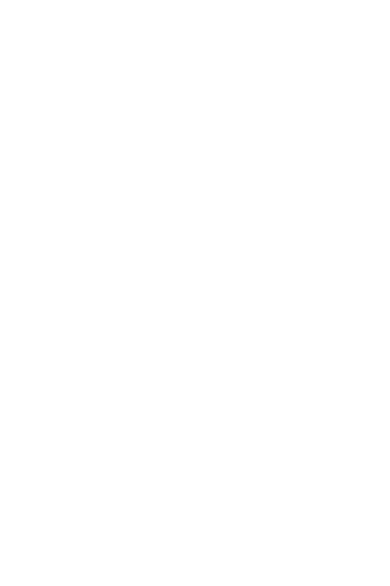
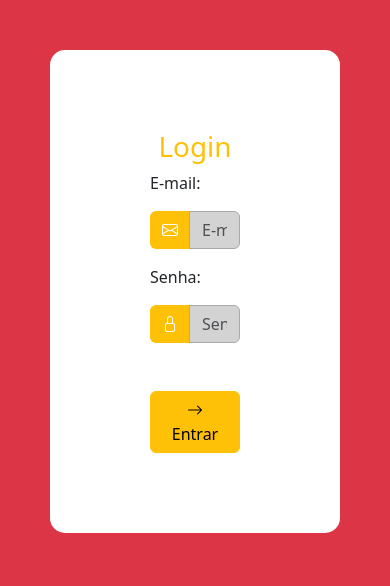
Before and after one commit to LeandroFernandes12/Bootstrap-exemplos-de-uso, a plain HTML site: page 1ª Parte (Bootstrap)/ex5b-al-fazer-formulario-(ex)/ex5b.html in a window 390 px wide. Drawn offline with nearby package versions, Linux system fonts and the light colour scheme.

Commit message:
Completando desafios 5a e 5b
Finalizando desafio 5a sobre cards e desafio 5b sobre formulários.

```diff
--- a/1ª Parte (Bootstrap)/ex5a-al-fazer-grid-(ex)/ex5a.html
+++ b/1ª Parte (Bootstrap)/ex5a-al-fazer-grid-(ex)/ex5a.html
@@ -1 +1,51 @@
-<!-- 1ª Digitação (Resolver exercício aqui) -->
+<!DOCTYPE html>
+<html lang="pt-br">
+<head>
+    <meta charset="UTF-8">
+    <meta name="viewport" content="width=device-width, initial-scale=1.0">
+    <title>Cards Bootstrap</title>
+    <link href="https://cdn.jsdelivr.net/npm/bootstrap@5.3.0/dist/css/bootstrap.min.css" rel="stylesheet">
+</head>
+<body>
+
+
+  <!-- Card 1 -->
+  <div class="container mt-3">
+    <div class="row">
+      <div class="col-sm-4">
+        <div class="card">
+          <div class="card-body">
+            <h5 class="card-title">Card 1</h5>
+            <p class="card-text">Exemplo de card</p>
+            <a href="#" class="btn btn-danger">Botão</a>
+          </div>
+        </div>
+      </div>
+        <div class="col-sm-4">
+          <div class="card">
+            <div class="card-body">
+              <h5 class="card-title">Card 2</h5>
+              <p>Exemplo de card</p>
+              <a href="#" class="btn btn-warning">Botão</a>
+            </div>
+          </div>
+        </div>
+        <div class="col-sm-4">
+            <div class="card">
+              <div class="card-body">
+                <h5 class="card-title">Card 3</h5>
+                <p class="card-text">Exemplo de card</p>
+                <a href="#" class="btn btn-primary">Botão</a>
+              </div>
+            </div>
+          </div>
+      </div>
+    </div>
+  </div>
+
+
+
+
+    <script src="https://cdn.jsdelivr.net/npm/bootstrap@5.3.0/dist/js/bootstrap.bundle.min.js"></script>
+</body>
+</html>
--- a/1ª Parte (Bootstrap)/ex5b-al-fazer-formulario-(ex)/ex5b.html
+++ b/1ª Parte (Bootstrap)/ex5b-al-fazer-formulario-(ex)/ex5b.html
@@ -1 +1,55 @@
-<!-- 1ª Digitação (Resolver exercício aqui) -->
+<!DOCTYPE html>
+<html lang="pt-br">
+<head>
+    <meta charset="UTF-8">
+    <meta name="viewport" content="width=device-width, initial-scale=1.0">
+    <title>Formulário Bootstrap Customizado</title>
+
+    <!-- Bootstrap CSS -->
+    <link href="https://cdn.jsdelivr.net/npm/bootstrap@5.3.0/dist/css/bootstrap.min.css" rel="stylesheet">
+
+    <!-- Bootstrap ícones -->
+    <link rel="stylesheet" href="https://cdn.jsdelivr.net/npm/bootstrap-icons@1.11.3/font/bootstrap-icons.css">
+
+    <!-- CSS customizado -->
+    <link rel="stylesheet" href="styles.css">
+</head>
+<body class="bg-danger">
+
+    <form class="formulário">
+        <h1 class="text-center text-warning">Login</h1>
+        <!-- Email -->
+        <div class="col-sm-6 mb-2">
+            <label for="email" class="form-label">E-mail:</label>
+        </div>
+
+        <div class="input-group">
+            <span class="input-group-text custom-icon bg-warning">
+                <i class="bi bi-envelope"></i>
+            </span>
+            <input type="e-mail" class="form-control custom-input" id="e-mail" placeholder="E-mail">
+        </div>
+
+        <!-- Senha -->
+        <div class="col-sm-6 mb-2 mt-3">
+            <label for="senha" class="form-label">Senha:</label>
+        </div>
+        <div class="input-group">
+            <span class="input-group-text custom-icon bg-warning">
+                <i class="bi bi-lock"></i>
+            </span>
+            <input type="password" class="form-control custom-input" id="e-mail" placeholder="Senha">
+        </div>
+
+        <!-- Botão -->
+        <div class="text-center">
+            <button type="submit" class="btn btn-warning custom-button mt-5 "><i class="bi bi-arrow-right"></i> Entrar</button>
+        </div>
+    </form>
+
+
+
+
+    <script src="https://cdn.jsdelivr.net/npm/bootstrap@5.3.0/dist/js/bootstrap.bundle.min.js"></script>
+</body>
+</html>
--- /dev/null
+++ b/1ª Parte (Bootstrap)/ex5b-al-fazer-formulario-(ex)/styles.css
@@ -0,0 +1,47 @@
+body{
+    background:darkgrey;
+}
+
+.formulário{
+    background: white;
+    padding-left: 100px;
+    padding-right: 100px;
+    padding-top: 80px;
+    padding-bottom: 80px;
+    margin: 50px;
+    margin-left: 350px;
+    margin-right: 350px;
+    border-radius: 15px;
+}
+
+.custom-input{
+    background: lightgrey;
+    border: solid 1px darkgrey;
+}
+
+.custom-icon{
+    color: white;
+    border: darkgrey;
+}
+
+.btn.btn-primary.custom-button{
+    padding: 0.8rem 2rem;
+    border-radius: 15px;
+    border: none;
+}
+
+@media (max-width:768px) {
+
+    .formulário{
+        background: white;
+        padding-left: 100px;
+        padding-right: 100px;
+        padding-top: 80px;
+        padding-bottom: 80px;
+        margin: 50px;
+        margin-left: 50px;
+        margin-right: 50px;
+        border-radius: 15px;
+    }
+
+}
```
